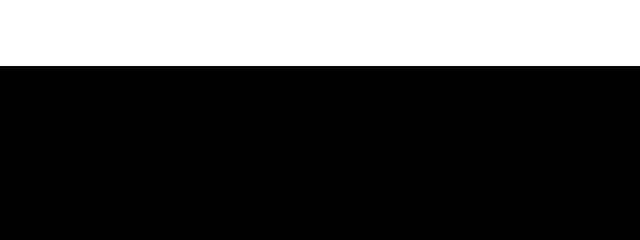
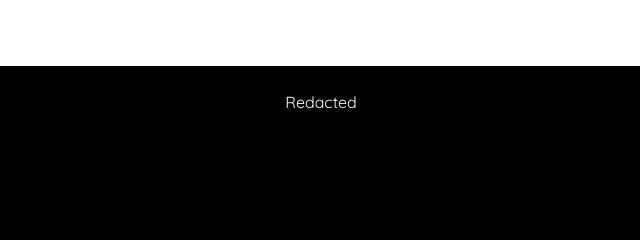
Before and after one commit to Farai-Melvin/Landing-page, a plain HTML site: page university.html in a window 1280 px wide. Shown: the top 240 px of the page, 319-959 px from the left. Drawn offline with nearby package versions, Linux system fonts and the light colour scheme.

Commit message:
Uni fix 2

```diff
--- a/university.html
+++ b/university.html
@@ -63,6 +63,7 @@
       Internationally, not really. Without the backing of a college helping you find them it's even worse. And without enrolment the odds are slim. Existent, but slim. I won't stop looking though, a lot of people tend to just get some random stroke of luck and find the right sponsor for some reason, and I'm sure that'll happen sooner or later.
     </p>
     </div>
+    <p>Redacted</p>
   </main>
   <p>Redacted</p>
   <footer>
```
